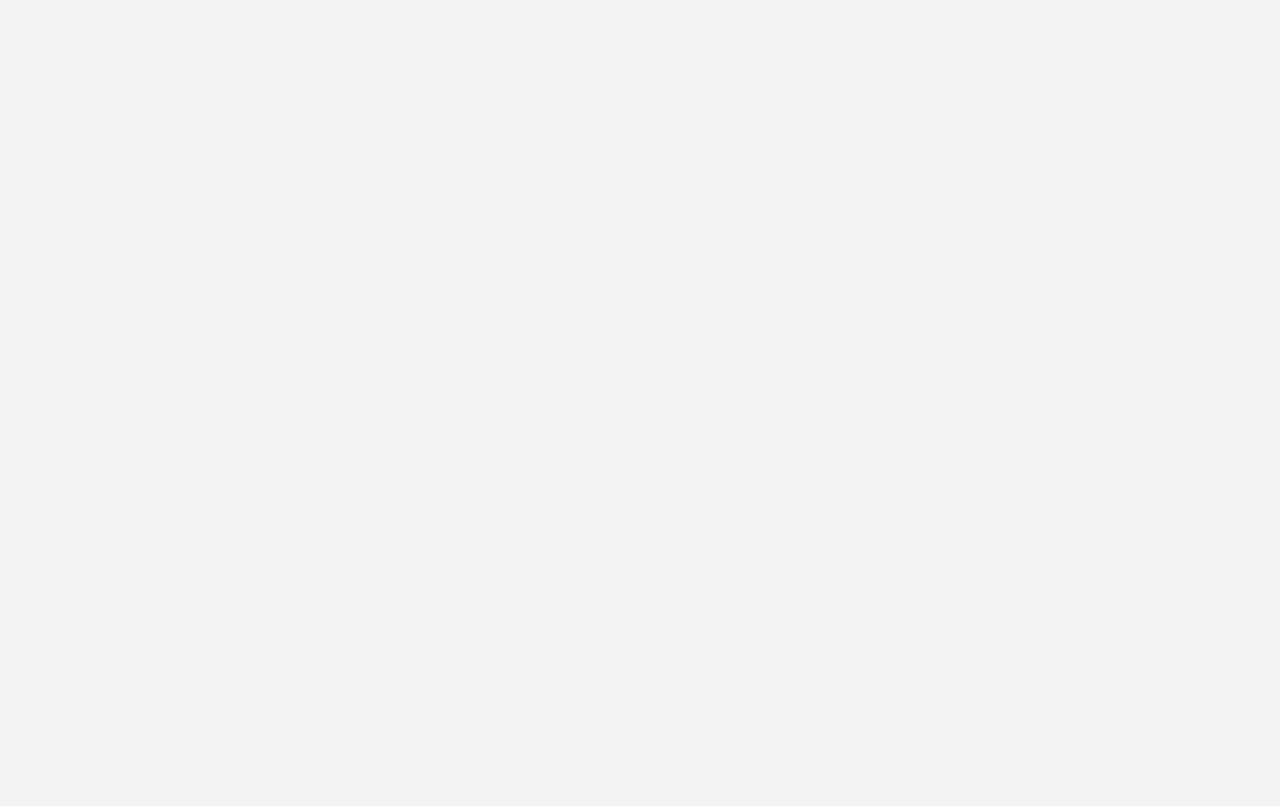
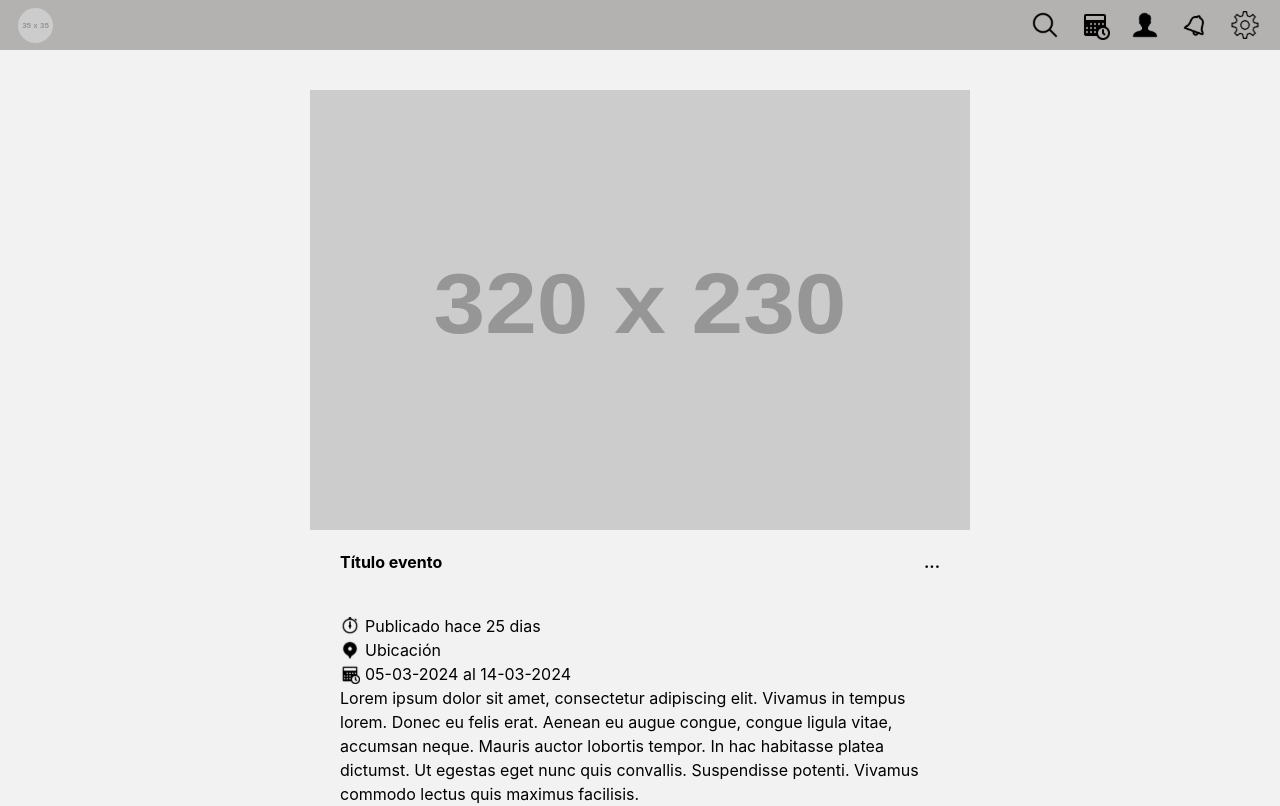
Before and after one commit to aronmero/bindify, a Vue app in the folder Frontend/: page /evento in a window 1280 px wide. Shown: the top 806 px of the page. Built offline with nearby package versions, Linux system fonts and the light colour scheme.

Commit message:
vista evento sin logica

```diff
--- a/Frontend/src/views/eventos/evento.vue
+++ b/Frontend/src/views/eventos/evento.vue
@@ -1,10 +1,21 @@
 <script setup>
+import Grid from "@/components/comun/layout.vue";
+import Header from "@/components/comun/header.vue";
+import Footer from "@/components/comun/footer.vue";
+import Evento from "@/components/utils/evento.vue";
+
 
 
 </script>
 
 <template>
-
+    <Header />
+    <Grid><template v-slot:Left> </template>
+        <Evento :titulo="BLANK" :ubicacion="BLANK" :fechaInicio="BLANK" :fechaFin="BLANK" :dias="BLANK"
+            :descripcion="BLANK" />
+        <template v-slot:Right> </template>
+    </Grid>
+    <Footer />
 </template>
 
 <style scoped></style>
```
